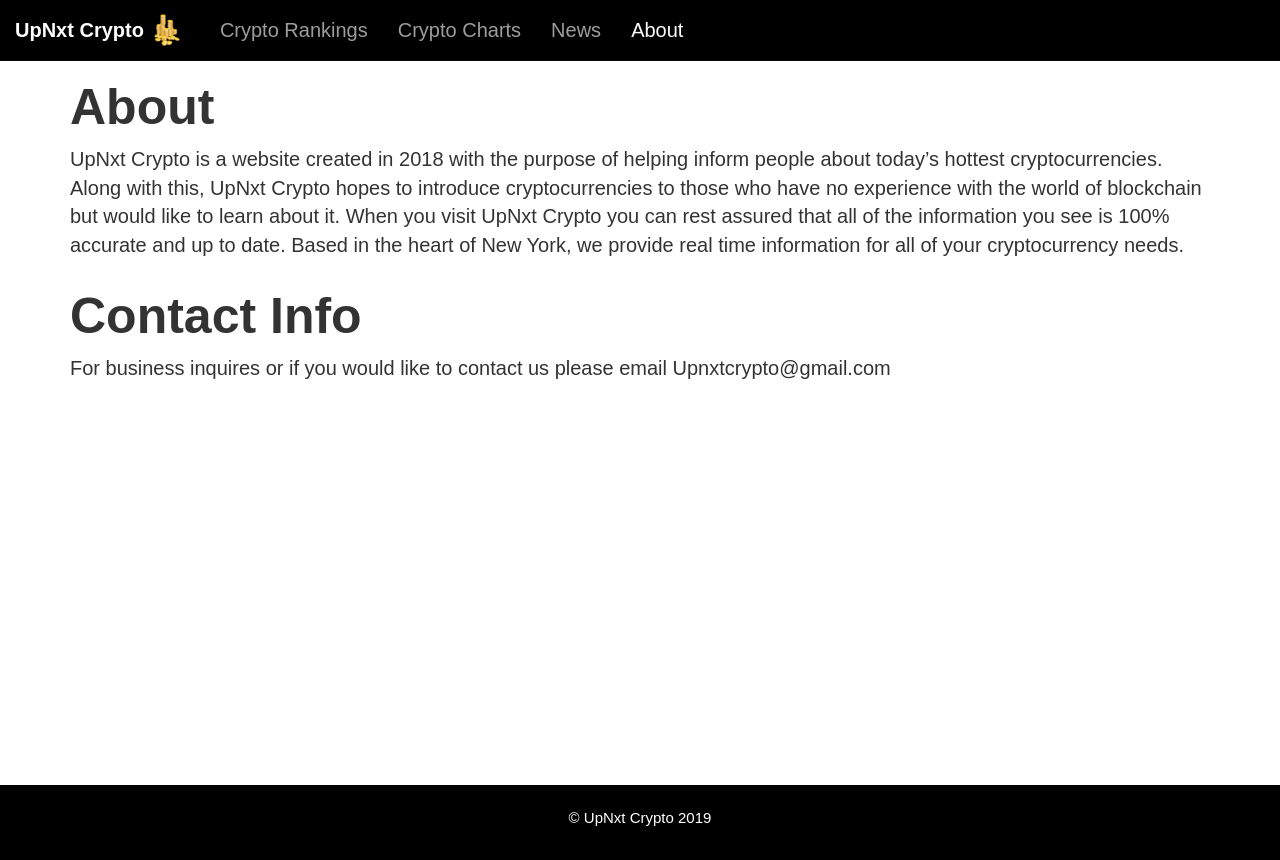
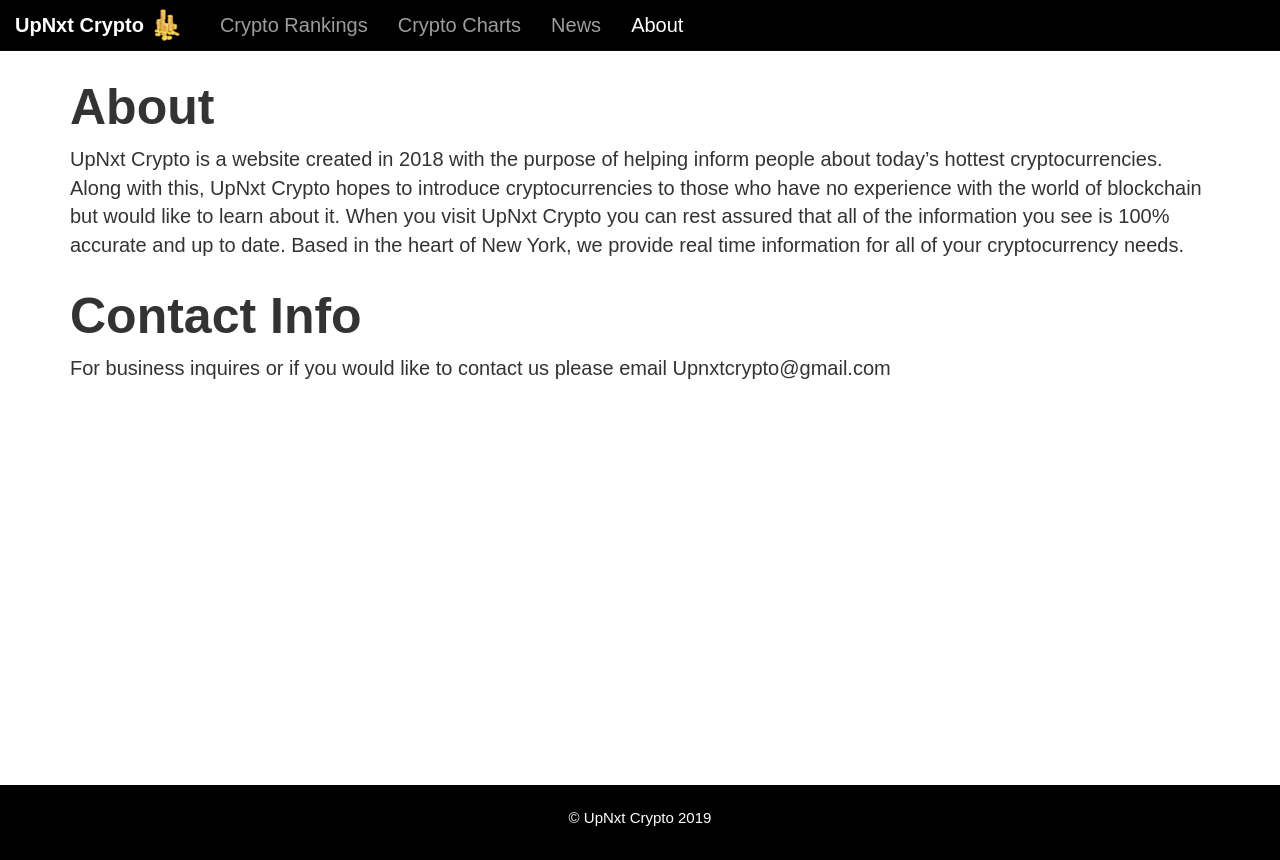
Before and after one commit to Rominkc/upnxt-crypto, a React (Create React App) app: page /about in a window 1280 px wide. Built offline with nearby package versions, Linux system fonts and the light colour scheme; what victory would draw is missing.

Commit message:
Removed padding from CustomNavBar.css

```diff
--- a/src/components/CustomNavBar.css
+++ b/src/components/CustomNavBar.css
@@ -1,7 +1,7 @@
-.navbar-inverse{
+/*.navbar-inverse{
     padding-top:5px;
     padding-bottom:5px;
-    }
+    } */
     .navbar-brand {
         display: flex;
         align-items: center;
```
